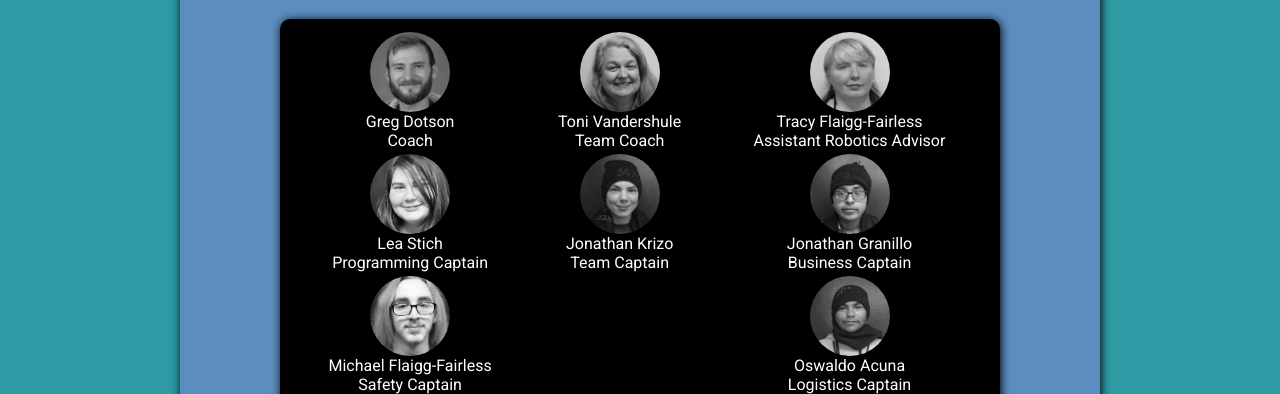
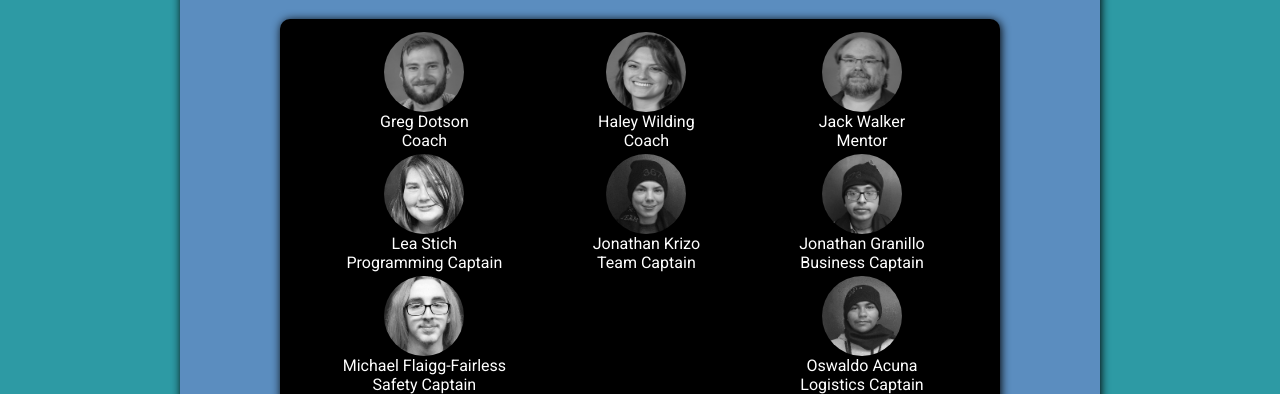
Before and after one commit to seasiderobotics3673/seasiderobotics3673.github.io, a plain HTML site: page team.html in a window 1280 px wide. Shown: the part 368-762 px from the top of the page. Drawn offline with Linux system fonts and the light colour scheme.

Commit message:
Update team.html

```diff
--- a/team.html
+++ b/team.html
@@ -41,10 +41,10 @@
                     <div><img class="containerP tbc" src="source/roster2022/DotsonGreg.jpg" /><br />Greg Dotson<br />Coach</div>
                 </td>
                 <td>
-                    <div><img class="containerP tbc" src="source/roster2019/toni.jpg" /><br />Toni Vandershule<br />Team Coach</div>
+                    <div><img class="containerP tbc" src="source/roster2022/WildingHeley.jpg" /><br />Haley Wilding<br />Coach</div>
                 </td>
                 <td>
-                    <div><img class="containerP tbc" src="source/roster2020/tracy.jpg" /><br />Tracy Flaigg-Fairless<br />Assistant Robotics Advisor</div>
+                    <div><img class="containerP tbc" src="source/roster2022/WalkerJack.jpg" /><br />Jack Walker<br />Mentor</div>
             </tr>
             <!--department captains-->
             <tr>
```
